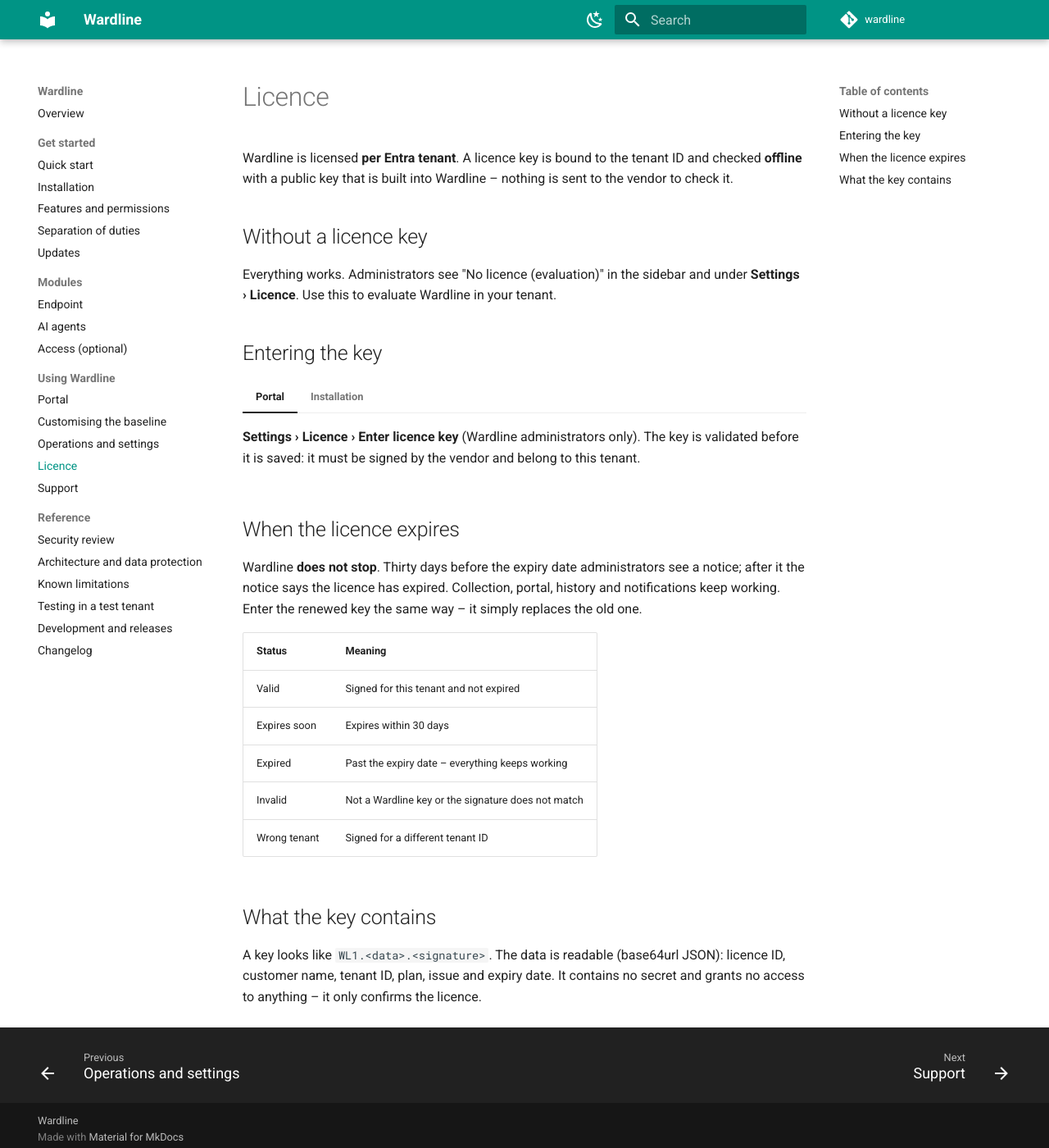
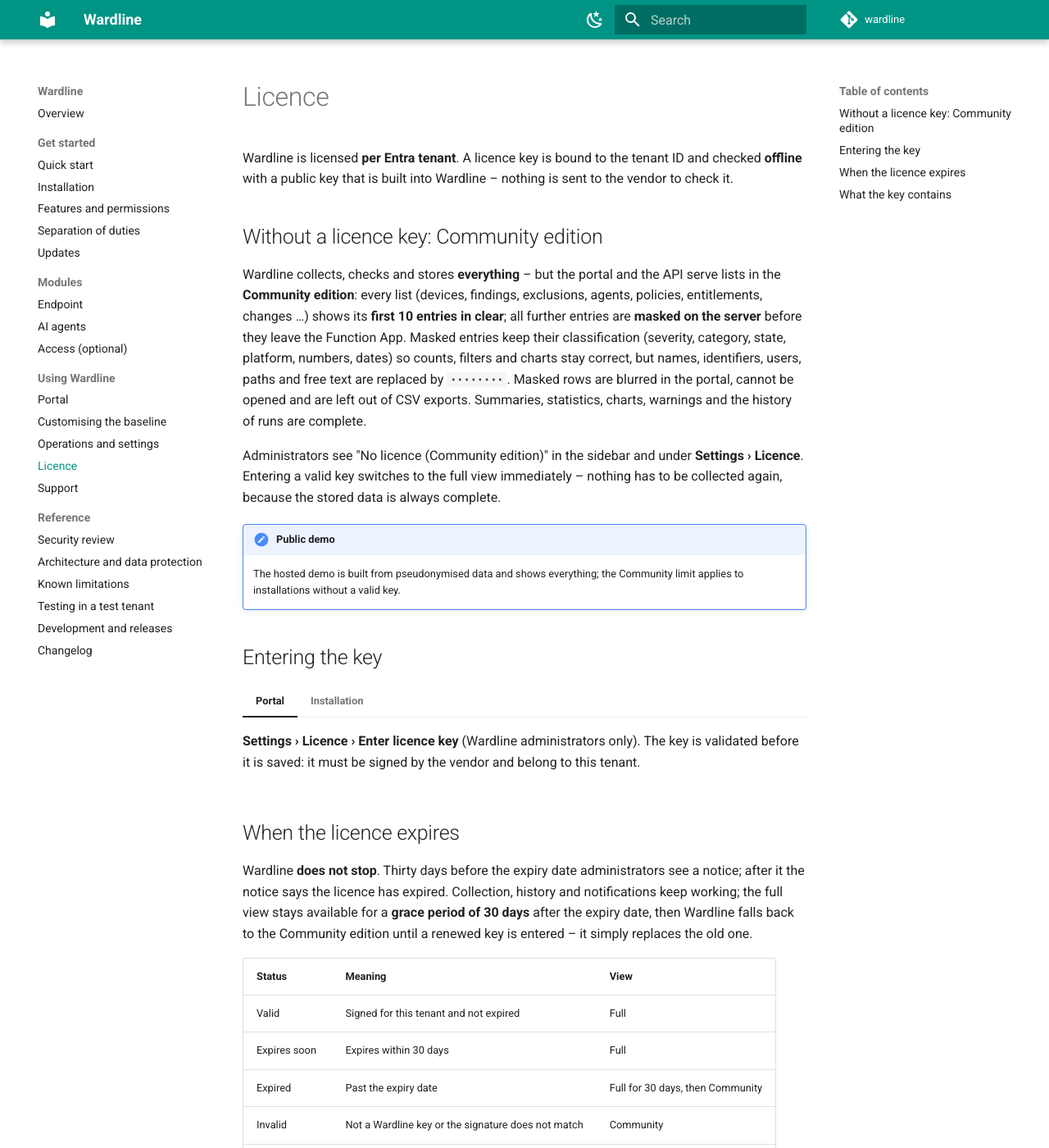
Before and after one commit to dominikhoefling/gapsio, an MkDocs documentation site: the page built from docs/licensing.md, in a window 1280 px wide and 1400 px high. Shown: the whole window at 82% size. Built offline with MkDocs 1.6.1 and Material for MkDocs 9.7.7, drawn with Linux system fonts in a browser that asks for light colours; comment, search, counter and statistics services are not loaded; some of the changed text lies outside the part shown.

Commit message:
Community edition: server-side masking of list rows beyond the first 10 without a valid licence; portal blurs masked rows, excludes them from export; 30-day grace after expiry; docs and tests

```diff
--- a/docs/licensing.md
+++ b/docs/licensing.md
@@ -3,10 +3,22 @@
 Wardline is licensed **per Entra tenant**. A licence key is bound to the tenant ID and checked **offline** with a
 public key that is built into Wardline – nothing is sent to the vendor to check it.
 
-## Without a licence key
+## Without a licence key: Community edition
 
-Everything works. Administrators see "No licence (evaluation)" in the sidebar and under **Settings › Licence**. Use this
-to evaluate Wardline in your tenant.
+Wardline collects, checks and stores **everything** – but the portal and the API serve lists in the **Community
+edition**: every list (devices, findings, exclusions, agents, policies, entitlements, changes …) shows its **first 10
+entries in clear**; all further entries are **masked on the server** before they leave the Function App. Masked entries
+keep their classification (severity, category, state, platform, numbers, dates) so counts, filters and charts stay
+correct, but names, identifiers, users, paths and free text are replaced by `••••••••`. Masked rows are blurred in the
+portal, cannot be opened and are left out of CSV exports. Summaries, statistics, charts, warnings and the history of
+runs are complete.
+
+Administrators see "No licence (Community edition)" in the sidebar and under **Settings › Licence**. Entering a valid key
+switches to the full view immediately – nothing has to be collected again, because the stored data is always complete.
+
+!!! note "Public demo"
+    The hosted demo is built from pseudonymised data and shows everything; the Community limit applies to installations
+    without a valid key.
 
 ## Entering the key
 
@@ -26,16 +38,18 @@ to evaluate Wardline in your tenant.
 ## When the licence expires
 
 Wardline **does not stop**. Thirty days before the expiry date administrators see a notice; after it the notice says the
-licence has expired. Collection, portal, history and notifications keep working. Enter the renewed key the same way –
-it simply replaces the old one.
+licence has expired. Collection, history and notifications keep working; the full view stays available for a **grace
+period of 30 days** after the expiry date, then Wardline falls back to the Community edition until a renewed key is
+entered – it simply replaces the old one.
 
-| Status | Meaning |
-|---|---|
-| Valid | Signed for this tenant and not expired |
-| Expires soon | Expires within 30 days |
-| Expired | Past the expiry date – everything keeps working |
-| Invalid | Not a Wardline key or the signature does not match |
-| Wrong tenant | Signed for a different tenant ID |
+| Status | Meaning | View |
+|---|---|---|
+| Valid | Signed for this tenant and not expired | Full |
+| Expires soon | Expires within 30 days | Full |
+| Expired | Past the expiry date | Full for 30 days, then Community |
+| Invalid | Not a Wardline key or the signature does not match | Community |
+| Wrong tenant | Signed for a different tenant ID | Community |
+| None | No key entered | Community |
 
 ## What the key contains
 
--- a/src/functionapp/www/app.css
+++ b/src/functionapp/www/app.css
@@ -167,6 +167,11 @@ tr.detail td { background: var(--surface-2); padding: 16px 20px; box-shadow: ins
 .detail dd { margin: 0; }
 .detail ul { margin: 0; padding-left: 18px; }
 .count { color: var(--muted); font-size: 12.5px; margin: 8px 2px; }
+/* Community edition: rows beyond the free limit arrive masked from the server – blurred, not selectable, no detail. */
+tr.masked td { filter: blur(4px); user-select: none; pointer-events: none; opacity: .75; }
+tr.masked { cursor: not-allowed; background: color-mix(in srgb, var(--rule) 25%, transparent); }
+.community-note { margin: 6px 2px 10px; padding: 8px 12px; font-size: 13px; border-radius: 6px; border: 1px solid var(--rule); background: color-mix(in srgb, var(--sev-mittel) 10%, var(--surface)); }
+.community-note a { font-weight: 600; }
 .empty { padding: 28px; color: var(--ink-2); background: var(--surface); border: 1px dashed var(--rule-strong); border-radius: var(--radius); }
 
 /* Severity & state: colour never without text */
```
Also changed, not shown: CHANGELOG.md (+9 -0 lines), 5 other files.
